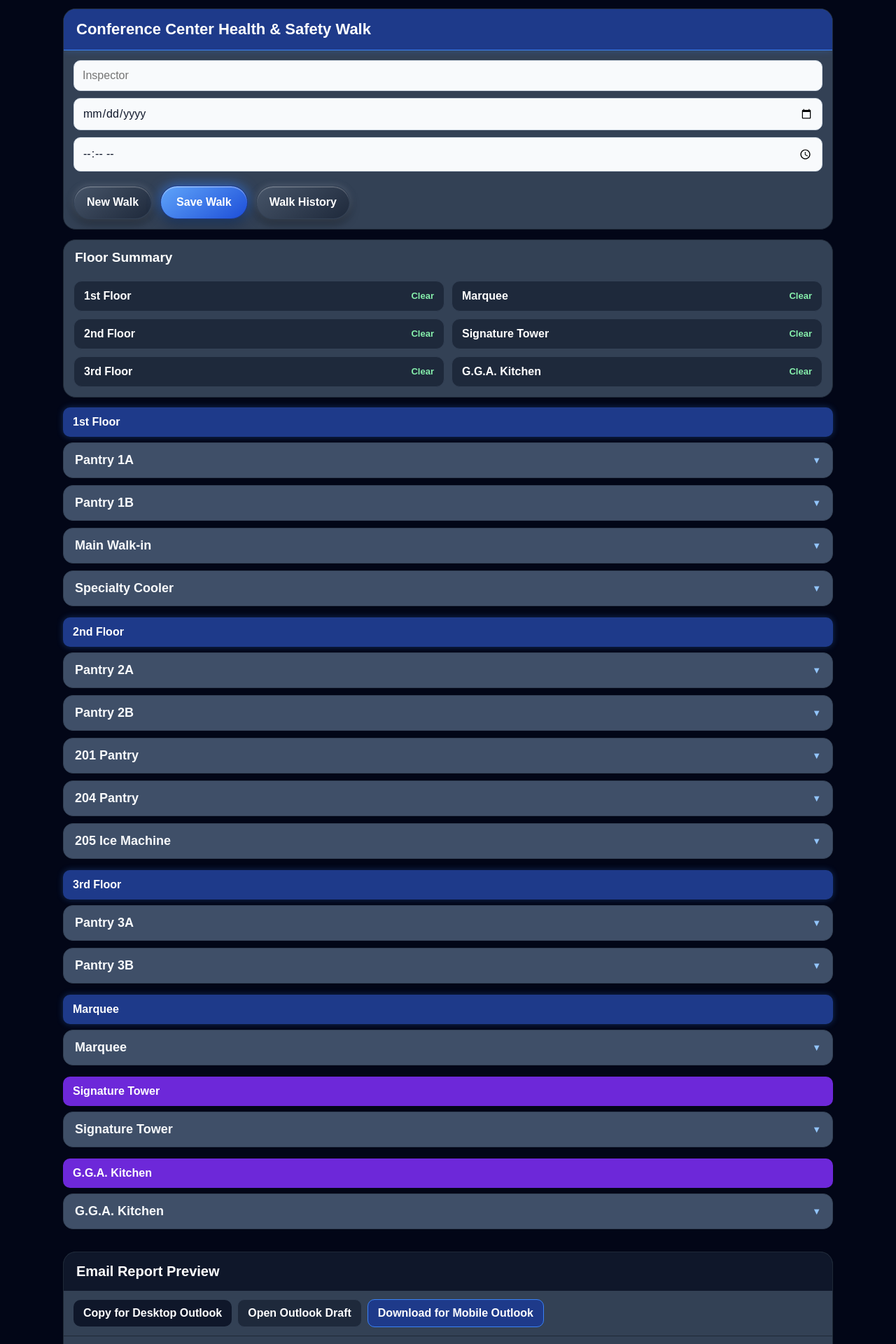
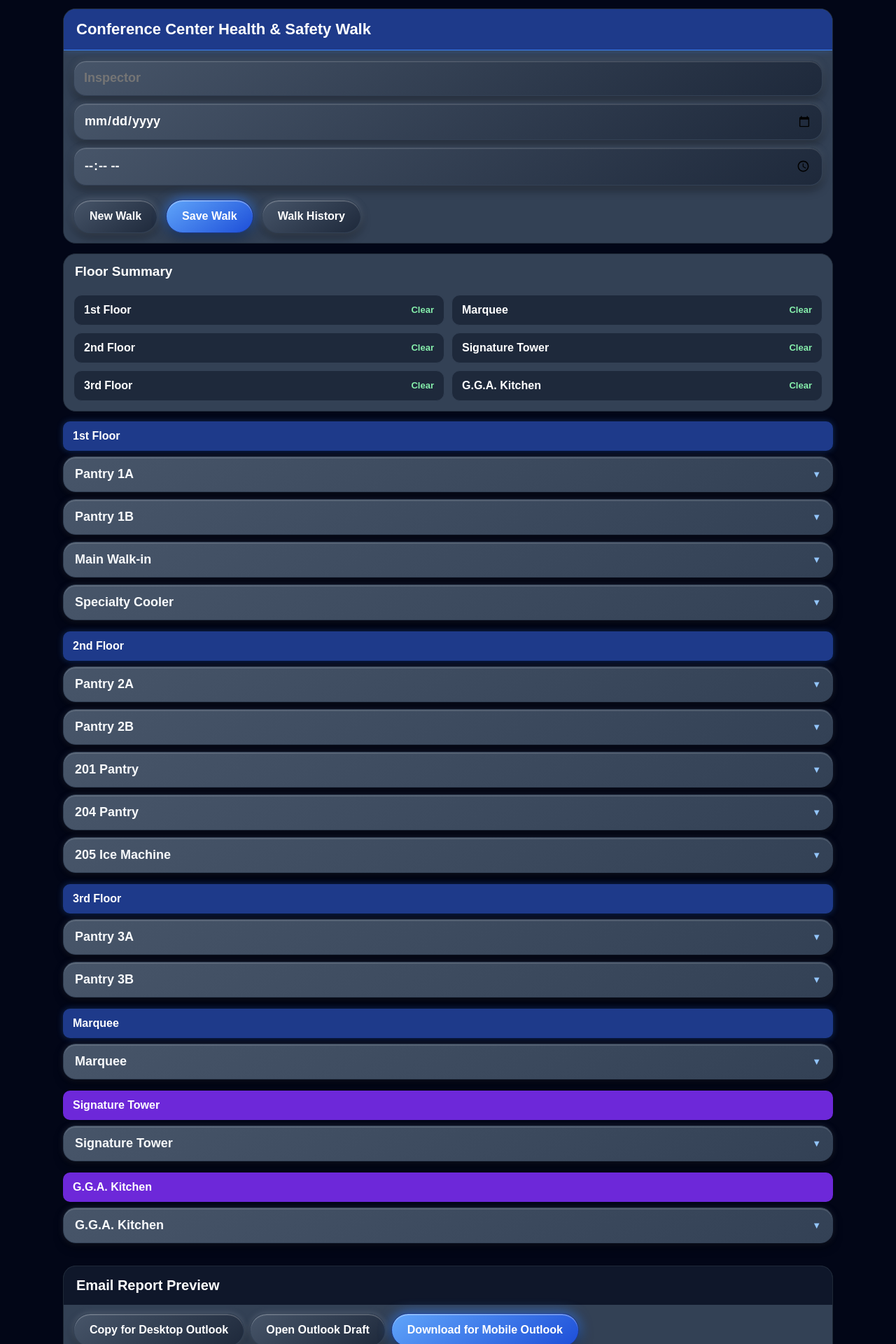
Before and after one commit to Dapsey01/Health-Saftey-Inspection, a React (Vite) app: page / in a window 1280 px wide. Shown: the top 1920 px of the page at 70% size. Built offline with nearby package versions, Linux system fonts and the light colour scheme.

Commit message:
Update App.jsx

```diff
--- a/src/App.jsx
+++ b/src/App.jsx
@@ -596,34 +596,45 @@ export default function App() {
     },
     input: {
       width: "100%",
-      padding: 12,
-      borderRadius: 10,
-      border: "1px solid #cbd5e1",
-      fontSize: 16,
+      padding: 14,
+      borderRadius: 18,
+      border: "1px solid #334155",
+      fontSize: 18,
+      fontWeight: 600,
       boxSizing: "border-box",
-      background: "#f8fafc",
-      color: "#0f172a",
+      background: "linear-gradient(145deg, #475569, #1e293b)",
+      color: "#ffffff",
+      boxShadow:
+        "0 6px 14px rgba(0,0,0,0.4), 0 0 10px rgba(148,163,184,0.25), inset 0 2px 0 rgba(255,255,255,0.12)",
+      outline: "none",
     },
     textarea: {
       width: "100%",
       minHeight: 95,
-      padding: 12,
-      borderRadius: 10,
+      padding: 14,
+      borderRadius: 18,
       border: "1px solid #334155",
       fontSize: 15,
       boxSizing: "border-box",
-      background: "#0f172a",
-      color: "#f8fafc",
+      background: "linear-gradient(145deg, #475569, #1e293b)",
+      color: "#ffffff",
+      boxShadow:
+        "0 6px 14px rgba(0,0,0,0.4), 0 0 10px rgba(148,163,184,0.25), inset 0 2px 0 rgba(255,255,255,0.12)",
+      outline: "none",
     },
     select: {
       width: "100%",
-      padding: 12,
-      borderRadius: 10,
+      padding: 14,
+      borderRadius: 18,
       border: "1px solid #334155",
       fontSize: 15,
+      fontWeight: 600,
       boxSizing: "border-box",
-      background: "#0f172a",
-      color: "#f8fafc",
+      background: "linear-gradient(145deg, #475569, #1e293b)",
+      color: "#ffffff",
+      boxShadow:
+        "0 6px 14px rgba(0,0,0,0.4), 0 0 10px rgba(148,163,184,0.25), inset 0 2px 0 rgba(255,255,255,0.12)",
+      outline: "none",
     },
     tempAlert: {
       border: "1px solid #ef4444",
@@ -665,13 +676,15 @@ export default function App() {
       alignItems: "center",
       padding: "14px 16px",
       marginBottom: 10,
-      background: "#3f4f68",
+      background: "linear-gradient(145deg, #475569, #334155)",
       border: "1px solid #334155",
-      borderRadius: 14,
+      borderRadius: 18,
       fontWeight: 700,
       fontSize: 18,
       cursor: "pointer",
       color: "#f8fafc",
+      boxShadow:
+        "0 6px 14px rgba(0,0,0,0.4), 0 0 10px rgba(148,163,184,0.18), inset 0 2px 0 rgba(255,255,255,0.12)",
     },
     chevron: {
       color: "#93c5fd",
@@ -747,6 +760,8 @@ export default function App() {
 
     btnPrimary: {
       padding: "14px 22px",
+      minWidth: 120,
+      textAlign: "center",
       borderRadius: 999,
       border: "1px solid #1e3a8a",
       background: "linear-gradient(145deg, #60a5fa, #1d4ed8)",
@@ -758,7 +773,9 @@ export default function App() {
       transition: "all 0.15s ease",
     },
     btnSecondary: {
-      padding: "12px 18px",
+      padding: "14px 22px",
+      minWidth: 120,
+      textAlign: "center",
       borderRadius: 999,
       border: "1px solid #334155",
       background: "linear-gradient(145deg, #475569, #1e293b)",
@@ -786,31 +803,52 @@ export default function App() {
       borderBottom: "1px solid #1f2937",
     },
     darkBtn: {
-      padding: "10px 14px",
-      background: "#0f172a",
-      color: "#fff",
-      border: "none",
-      borderRadius: 10,
-      cursor: "pointer",
-      fontWeight: 700,
+      ...{
+        padding: "14px 22px",
+        minWidth: 120,
+        textAlign: "center",
+        borderRadius: 999,
+        border: "1px solid #334155",
+        background: "linear-gradient(145deg, #475569, #1e293b)",
+        color: "#ffffff",
+        fontWeight: 700,
+        cursor: "pointer",
+        boxShadow:
+          "0 6px 14px rgba(0,0,0,0.4), 0 0 10px rgba(148,163,184,0.4), inset 0 2px 0 rgba(255,255,255,0.2)",
+        transition: "all 0.15s ease",
+      },
     },
     lightBtn: {
-      padding: "10px 14px",
-      background: "#1e293b",
-      color: "#ffffff",
-      border: "1px solid #334155",
-      borderRadius: 10,
-      cursor: "pointer",
-      fontWeight: 700,
+      ...{
+        padding: "14px 22px",
+        minWidth: 120,
+        textAlign: "center",
+        borderRadius: 999,
+        border: "1px solid #334155",
+        background: "linear-gradient(145deg, #475569, #1e293b)",
+        color: "#ffffff",
+        fontWeight: 700,
+        cursor: "pointer",
+        boxShadow:
+          "0 6px 14px rgba(0,0,0,0.4), 0 0 10px rgba(148,163,184,0.4), inset 0 2px 0 rgba(255,255,255,0.2)",
+        transition: "all 0.15s ease",
+      },
     },
     goldBtn: {
-      padding: "10px 14px",
-      background: "#1e3a8a",
-      color: "#ffffff",
-      border: "1px solid #3b82f6",
-      borderRadius: 10,
-      cursor: "pointer",
-      fontWeight: 700,
+      ...{
+        padding: "14px 22px",
+        minWidth: 120,
+        textAlign: "center",
+        borderRadius: 999,
+        border: "1px solid #1e3a8a",
+        background: "linear-gradient(145deg, #60a5fa, #1d4ed8)",
+        color: "#ffffff",
+        fontWeight: 800,
+        cursor: "pointer",
+        boxShadow:
+          "0 8px 18px rgba(0,0,0,0.5), 0 0 18px rgba(59,130,246,0.9), inset 0 2px 0 rgba(255,255,255,0.3)",
+        transition: "all 0.15s ease",
+      },
     },
     copyMessage: {
       fontSize: 14,
@@ -1044,6 +1082,7 @@ export default function App() {
     historyWrap: {
       display: "grid",
       gap: 10,
+      marginTop: 14,
     },
     historyItem: {
       border: "1px solid #334155",
@@ -1051,7 +1090,6 @@ export default function App() {
       borderRadius: 14,
       background: "#1e293b",
       color: "#ffffff",
-      marginTop: 12,
     },
     historyMeta: {
       color: "#cbd5e1",
@@ -1185,6 +1223,9 @@ export default function App() {
                 {group.areas.map((area) => (
                   <div key={area.name} style={{ marginBottom: 10 }}>
                     <button
+                      onMouseDown={press}
+                      onMouseUp={release}
+                      onMouseLeave={release}
                       onClick={() =>
                         setOpenAreas((prev) => ({
                           ...prev,
@@ -1197,8 +1238,8 @@ export default function App() {
                           ? "1px solid #3b82f6"
                           : styles.pantryTile.border,
                         boxShadow: openAreas[area.name]
-                          ? "0 0 0 1px #3b82f6"
-                          : "none",
+                          ? "0 0 0 1px #3b82f6, 0 6px 14px rgba(0,0,0,0.4), 0 0 10px rgba(148,163,184,0.18), inset 0 2px 0 rgba(255,255,255,0.12)"
+                          : styles.pantryTile.boxShadow,
                       }}
                     >
                       <span>{area.name}</span>
@@ -1346,10 +1387,13 @@ export default function App() {
                                         <img src={photo} alt="Issue" style={styles.thumb} />
                                         <button
                                           type="button"
-                                          style={styles.thumbDelete}
+                                          style={styles.btnSecondary}
+                                          onMouseDown={press}
+                                          onMouseUp={release}
+                                          onMouseLeave={release}
                                           onClick={() => removeIssuePhoto(area.name, item, idx)}
                                         >
-                                          X
+                                          Delete
                                         </button>
                                       </div>
                                     ))}
@@ -1382,13 +1426,34 @@ export default function App() {
             <div style={styles.reportHeader}>Email Report Preview</div>
 
             <div style={styles.buttonBar}>
-              <button type="button" style={styles.darkBtn} onClick={copyHtmlEmail}>
+              <button
+                type="button"
+                style={styles.darkBtn}
+                onMouseDown={press}
+                onMouseUp={release}
+                onMouseLeave={release}
+                onClick={copyHtmlEmail}
+              >
                 Copy for Desktop Outlook
               </button>
-              <button type="button" style={styles.lightBtn} onClick={openOutlookDraft}>
+              <button
+                type="button"
+                style={styles.lightBtn}
+                onMouseDown={press}
+                onMouseUp={release}
+                onMouseLeave={release}
+                onClick={openOutlookDraft}
+              >
                 Open Outlook Draft
               </button>
-              <button type="button" style={styles.goldBtn} onClick={downloadHtmlEmail}>
+              <button
+                type="button"
+                style={styles.goldBtn}
+                onMouseDown={press}
+                onMouseUp={release}
+                onMouseLeave={release}
+                onClick={downloadHtmlEmail}
+              >
                 Download for Mobile Outlook
               </button>
               {copyMessage ? <span style={styles.copyMessage}>{copyMessage}</span> : null}
```
